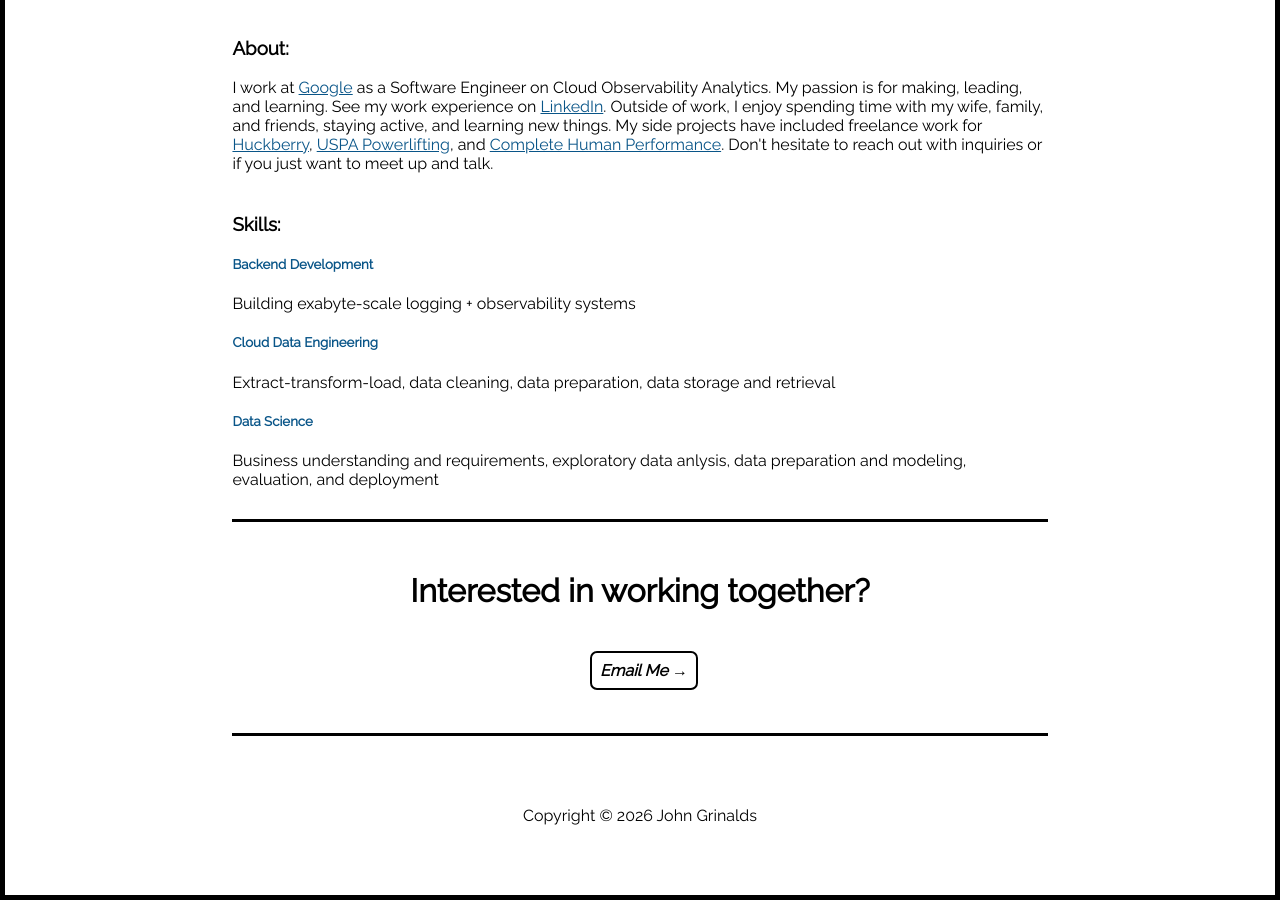
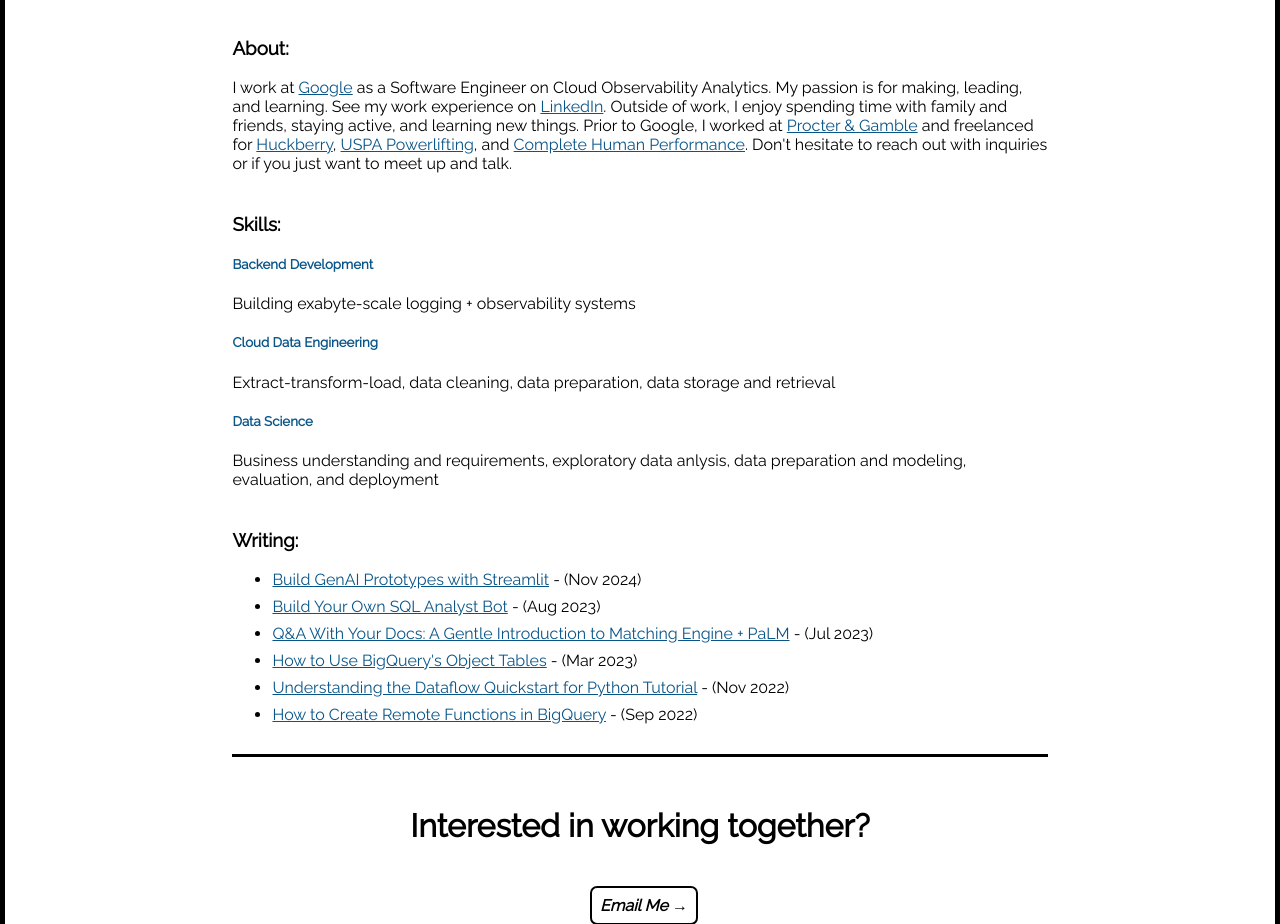
Before and after one commit to johngrinalds/johngrinalds.com, a plain HTML site: page index.html in a window 1280 px wide. Shown: the part 785-1709 px from the top of the page. Before the commit the page ends 1685 px from the top, so only its background shows below. Drawn offline with Linux system fonts and the light colour scheme.

Commit message:
Update bio and include links to Medium writings

```diff
--- a/index.html
+++ b/index.html
@@ -125,9 +125,18 @@
       margin: 70px 0px;
     }
 
-    p a {
+    p a,
+    #writing-list a {
       color: rgb(9, 85, 136);
       text-decoration: underline rgb(9, 85, 136);
+    }
+
+    #writing-list li {
+      margin-bottom: 8px;
+    }
+
+    #writing-list li:hover {
+      text-decoration: none;
     }
   </style>
 
@@ -150,8 +159,8 @@
       I work at <a href="https://cloud.google.com/" target="_blank">Google</a> as a Software Engineer on
       Cloud Observability Analytics.
       My passion is for making, leading, and learning. See my work experience on <a
-        href="http://www.linkedin.com/in/johngrinalds" target="_blank">LinkedIn</a>. Outside of work, I enjoy spending time with my wife,
-        family, and friends, staying active, and learning new things. My side projects have included freelance work for
+        href="http://www.linkedin.com/in/johngrinalds" target="_blank">LinkedIn</a>. Outside of work, I enjoy spending time with
+        family and friends, staying active, and learning new things. Prior to Google, I worked at <a href="https://us.pg.com/" target="_blank">Procter &amp; Gamble</a> and freelanced for
         <a href="https://huckberry.com/" target="_blank">Huckberry</a>,
         <a href="https://uspa.net/" target="_blank">USPA Powerlifting</a>,
         and <a href="https://completehumanperformance.com/" target="_blank">Complete Human Performance</a>.
@@ -173,6 +182,17 @@
 
     <p>Business understanding and requirements, exploratory data anlysis, data preparation and modeling, evaluation, and
       deployment</p>
+
+    <h3>Writing:</h3>
+
+    <ul id="writing-list">
+      <li><a href="https://medium.com/google-cloud/build-genai-prototypes-with-streamlit-85e03859f65a" target="_blank">Build GenAI Prototypes with Streamlit</a> - (Nov 2024)</li>
+      <li><a href="https://medium.com/google-cloud/build-your-own-sql-analyst-bot-88e06c1b80e8" target="_blank">Build Your Own SQL Analyst Bot</a> - (Aug 2023)</li>
+      <li><a href="https://medium.com/google-cloud/q-a-with-your-docs-a-gentle-introduction-to-matching-engine-palm-bbbb6b0cff7b" target="_blank">Q&amp;A With Your Docs: A Gentle Introduction to Matching Engine + PaLM</a> - (Jul 2023)</li>
+      <li><a href="https://medium.com/google-cloud/how-to-use-bigquerys-object-tables-9d044b0d603c" target="_blank">How to Use BigQuery's Object Tables</a> - (Mar 2023)</li>
+      <li><a href="https://medium.com/google-cloud/understanding-the-dataflow-quickstart-for-python-tutorial-e134f39564c7" target="_blank">Understanding the Dataflow Quickstart for Python Tutorial</a> - (Nov 2022)</li>
+      <li><a href="https://medium.com/google-cloud/how-to-create-remote-functions-in-bigquery-8a2319038308" target="_blank">How to Create Remote Functions in BigQuery</a> - (Sep 2022)</li>
+    </ul>
 
   </div>
 
```
